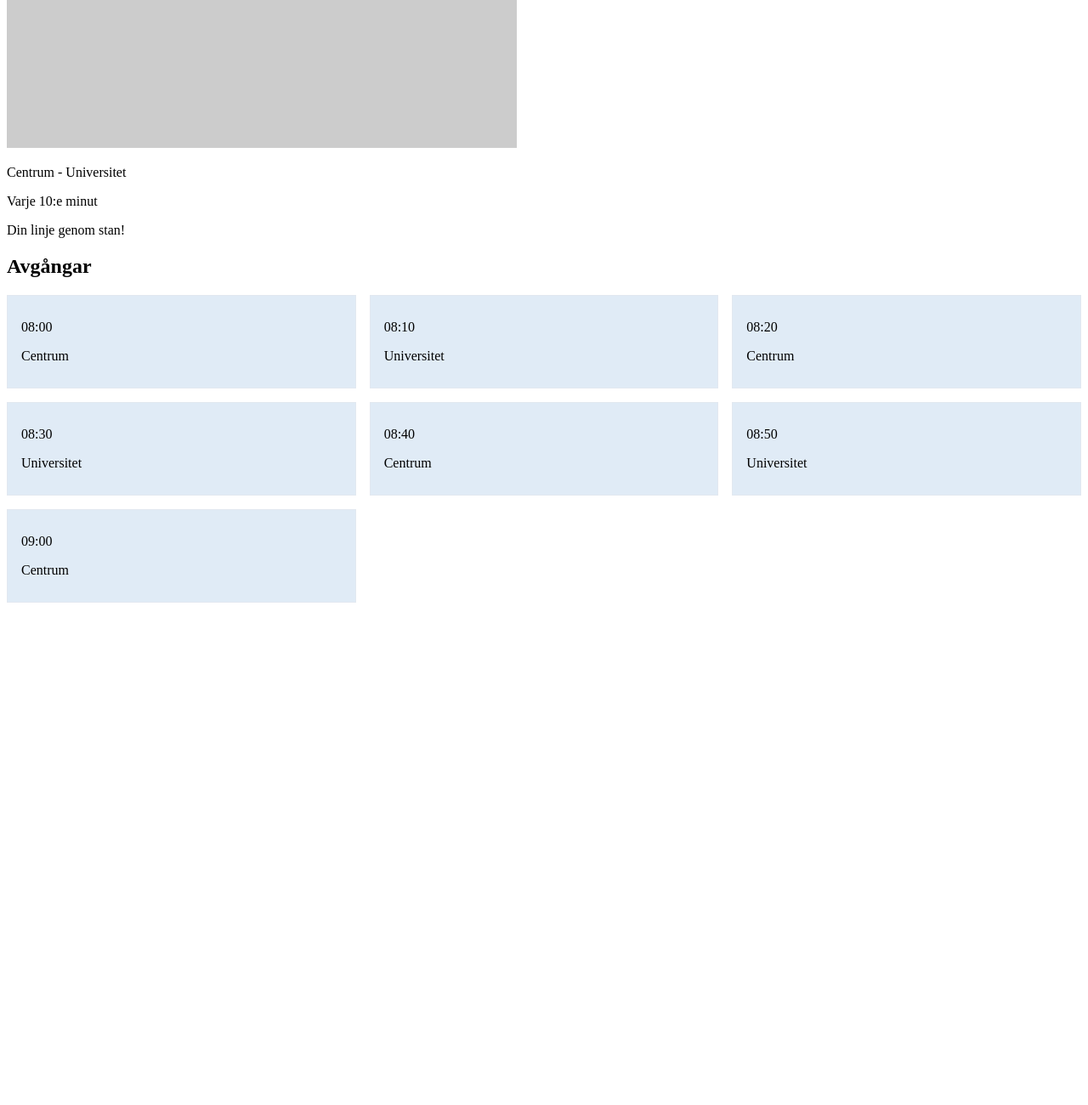
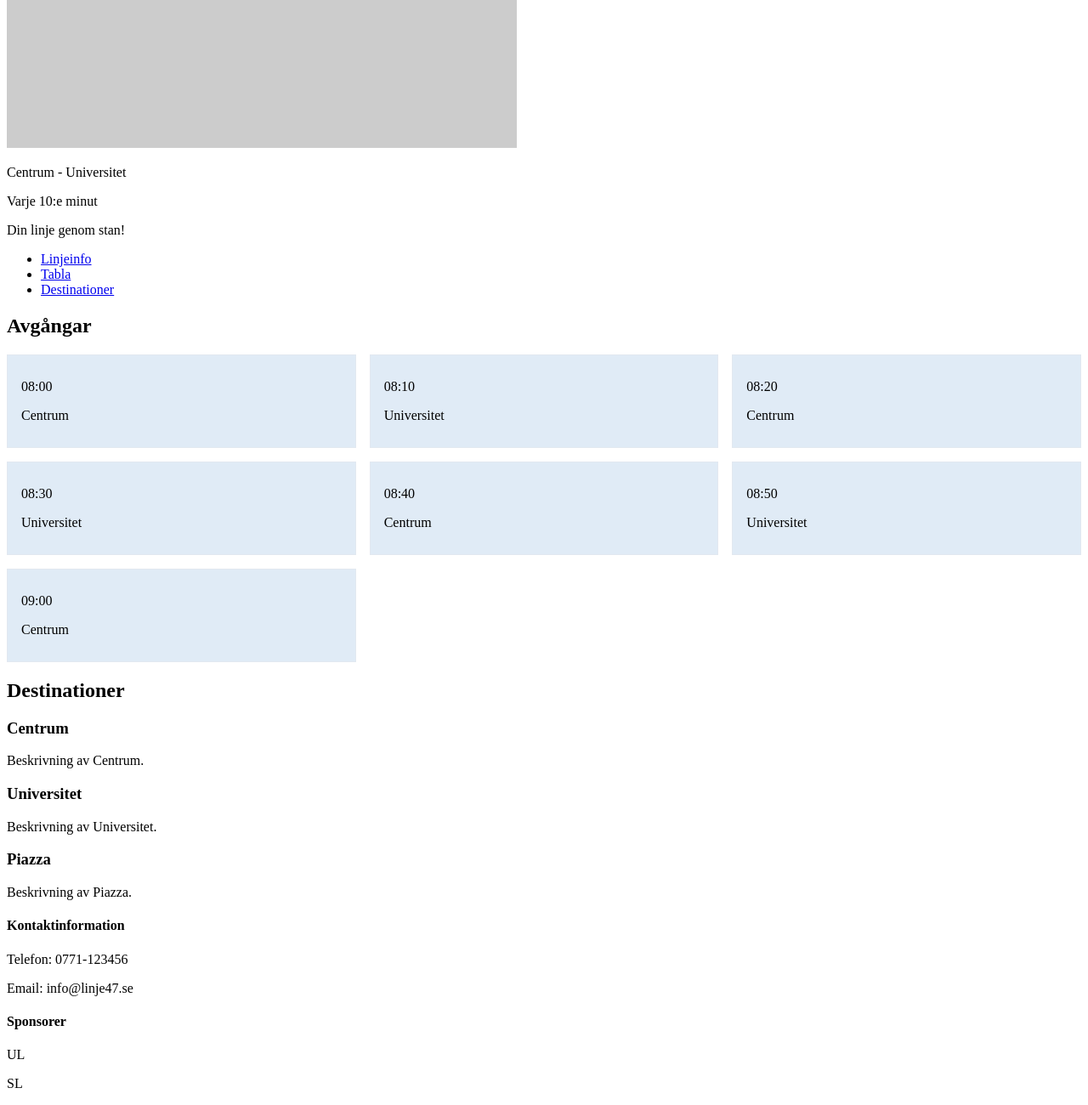
Before and after one commit to paulinahs/v36-linje-camp, a plain HTML site: page index.html in a window 1280 px wide. Shown: the part 306-1606 px from the top of the page at 85% size. Before the commit the page ends 1023 px from the top, so only its background shows below. Drawn offline with Linux system fonts and the light colour scheme; placeholder pictures from the web are drawn by us.

Commit message:
articles + footer

```diff
--- a/index.html
+++ b/index.html
@@ -14,6 +14,14 @@
         <p class="frekvens">Varje 10:e minut</p>
         <p class="tagline">Din linje genom stan!</p>
     </header>
+
+    <nav>
+        <ul>
+            <li><a href="#linjeinfo">Linjeinfo</a></li>
+            <li><a href="#tabla">Tabla</a></li>
+            <li><a href="#destinationer">Destinationer</a></li>
+        </ul>
+    </nav>
 
     <main>
         <section id="tabla">
@@ -49,7 +57,34 @@
             </article>
         </div>
         </section>
+
+        <section id="destinationer">
+            <h2>Destinationer</h2>
+            <div class="kort-rad">
+                <div class="article.kort">
+                    <h3>Centrum</h3>
+                    <p>Beskrivning av Centrum.</p>
+                </div>
+                <div class="article.kort">
+                    <h3>Universitet</h3>
+                    <p>Beskrivning av Universitet.</p>
+                </div>
+                <div class="article.kort">
+                    <h3>Piazza</h3>
+                    <p>Beskrivning av Piazza.</p>
+                </div>
+        </section>
+
     </main>
+
+    <footer>
+        <h4>Kontaktinformation</h4>
+        <p>Telefon: 0771-123456</p>
+        <p>Email: info@linje47.se</p>
+        <h4>Sponsorer</h4>
+        <p>UL</p>
+        <p>SL</p>
+    </footer>
 
 
 </body>
```
